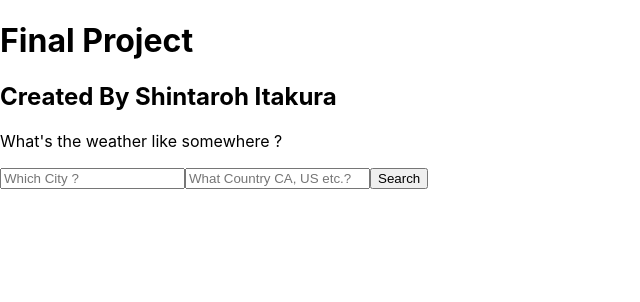
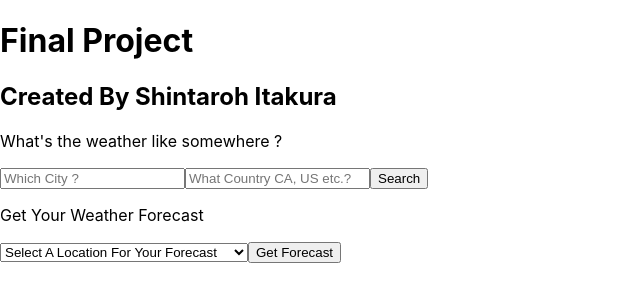
Before and after one commit to ShinItakura/ICS-211-Final-Project-React-Weather-App, a React (Create React App) app in the folder project-app/: page / in a window 1280 px wide. Shown: the top 302 px of the page, without its empty margins (0-640 px from the left). Built offline with nearby package versions, Linux system fonts and the light colour scheme.

Commit message:
added new form for forecast filled out

```diff
--- a/project-app/src/App.js
+++ b/project-app/src/App.js
@@ -1,6 +1,7 @@
 import React from 'react';
 import Title from './components/Title';
 import GetWeather from './components/GetWeather';
+import GetForecast from './components/GetForcast';
 
 class App extends React.Component{
 
@@ -9,6 +10,7 @@ class App extends React.Component{
       <div>
         <Title />
         <GetWeather />
+        <GetForecast />
       </div>
     )
   }
--- a/project-app/src/components/GetForcast.js
+++ b/project-app/src/components/GetForcast.js
@@ -1,10 +1,10 @@
 import React from 'react';
 import Weather from './forecastcomponents/Forecast';
-//import Form from './forecastcomponents/Form';
+import ForecastForm from './forecastcomponents/ForecastForm';
 
 const Api_Key = "c7594e25098b8c40b2653c499d0fd254";
 
-class GetWeather extends React.Component {
+class GetForecast extends React.Component {
     state = {
         temperature: undefined,
         min_temp: undefined,
@@ -18,16 +18,16 @@ class GetWeather extends React.Component {
         tomorrow_morning:undefined,
         error: undefined
     }
-    getWeather = async (e) => {
+    getForecast = async (e) => {
 
-        const city = e.target.elements.city.value;
-        const country = e.target.elements.country.value;
+        const city_id = e.target.elements.city_id.value;
+
         e.preventDefault();
-        const api_call = await fetch(`http://api.openweathermap.org/data/2.5/forcast?q=${city},${country}&appid=${Api_Key}`);
+        const api_call = await fetch(`http://api.openweathermap.org/data/2.5/forcast?q=${city_id}&appid=${Api_Key}`);
         const response = await api_call.json();
         console.log(response);
 
-        if(city && country){
+        if(city_id){
             this.setState({
                 temperature: response.main.temp,
                 min_temp: response.main.temp_min,
@@ -50,7 +50,7 @@ class GetWeather extends React.Component {
     render(){
         return(
             <div>
-                <Form loadWeather={this.getWeather}/>
+                <ForecastForm loadForecast={this.getForecast}/>
                 <Weather temperature={this.state.temperature} min_temp={this.state.min_temp} max_temp={this.state.max_temp}
                 city={this.state.city} country={this.state.country} humidity={this.state.humidity} wind={this.state.wind}
                 degrees= {this.state.degrees} description={this.state.description} error={this.state.error}/>
@@ -58,4 +58,4 @@ class GetWeather extends React.Component {
         )
     }
 }
-export default GetWeather;
+export default GetForecast;
--- /dev/null
+++ b/project-app/src/components/forecastcomponents/ForecastForm.js
@@ -0,0 +1,40 @@
+import React from 'react';
+
+const ForecastForm = (props) => {
+
+    return (
+        <form onSubmit={props.loadWeather}>
+            <p>Get Your Weather Forecast</p>
+            <select>
+                <option>Select A Location For Your Forecast</option>
+                <option>                                  </option>
+                <option>-Canada----------------------------</option>
+                <option value="6174041">Victoria, British Columbia, Canada</option>
+                <option value="6173331">Vancouver, British Columbia, Canada</option>
+                <option value="6167865">Toronto, Ontario, Canada</option>
+                <option>-United-States----------------------</option>
+                <option value="5128638">New York, New York, United States</option>
+                <option value="6072606">Miami, Florida, United States</option>
+                <option value="5506956">Las Vegas, Nevada, United States</option>
+                <option>-Mexico-----------------------------</option>
+                <option value="3531673">Cancun, Quintana Roo, Mexico</option>
+                <option value="3530597">Mexico City, District Columbia, MX</option>
+                <option value="3521342">Playa Del Carmen, Quintana Roo, MX</option>
+                <option>-Asia--------------------------------</option>
+                <option value="1880252">Singapore, Singapore</option>
+                <option value="1819730">Hong Kong, China</option>
+                <option value="1850147">Tokyo, Japan</option>
+                <option>-Europe-----------------------------</option>
+                <option value="2516479">Ibiza, Spain</option>
+                <option value="6269531">Paris, France</option>
+                <option value="3202326">Split, Croatia</option>
+                <option>-Africa-------------------------------</option>
+                <option value="993800">Johannesburg, South Africa</option>
+                <option value="4104031">Cairo, Egypt</option>
+                <option value="2253350">Dakar, Senegal</option>
+            </select>
+            <button>Get Forecast</button>
+        </form>
+    )
+}
+export default ForecastForm;
```
